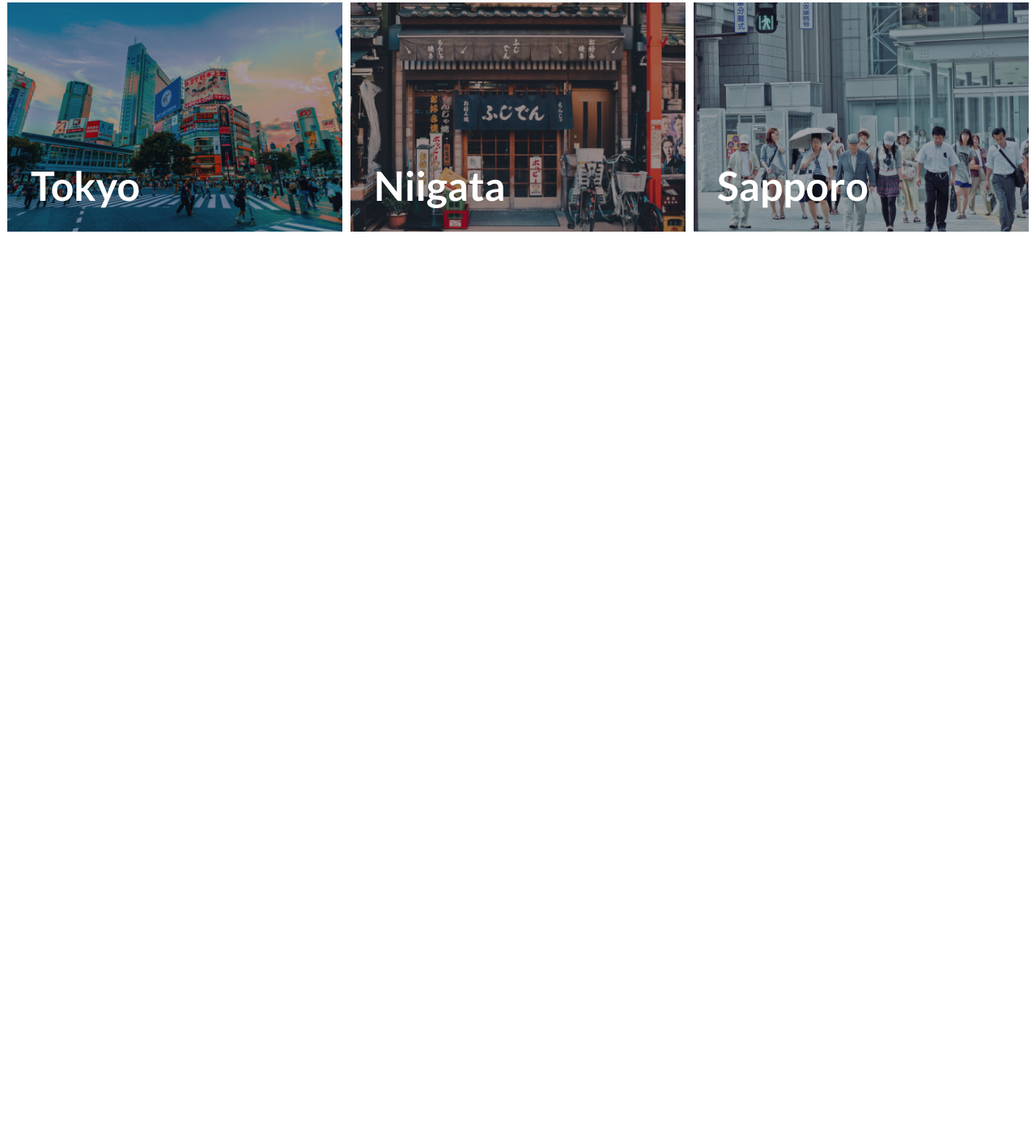
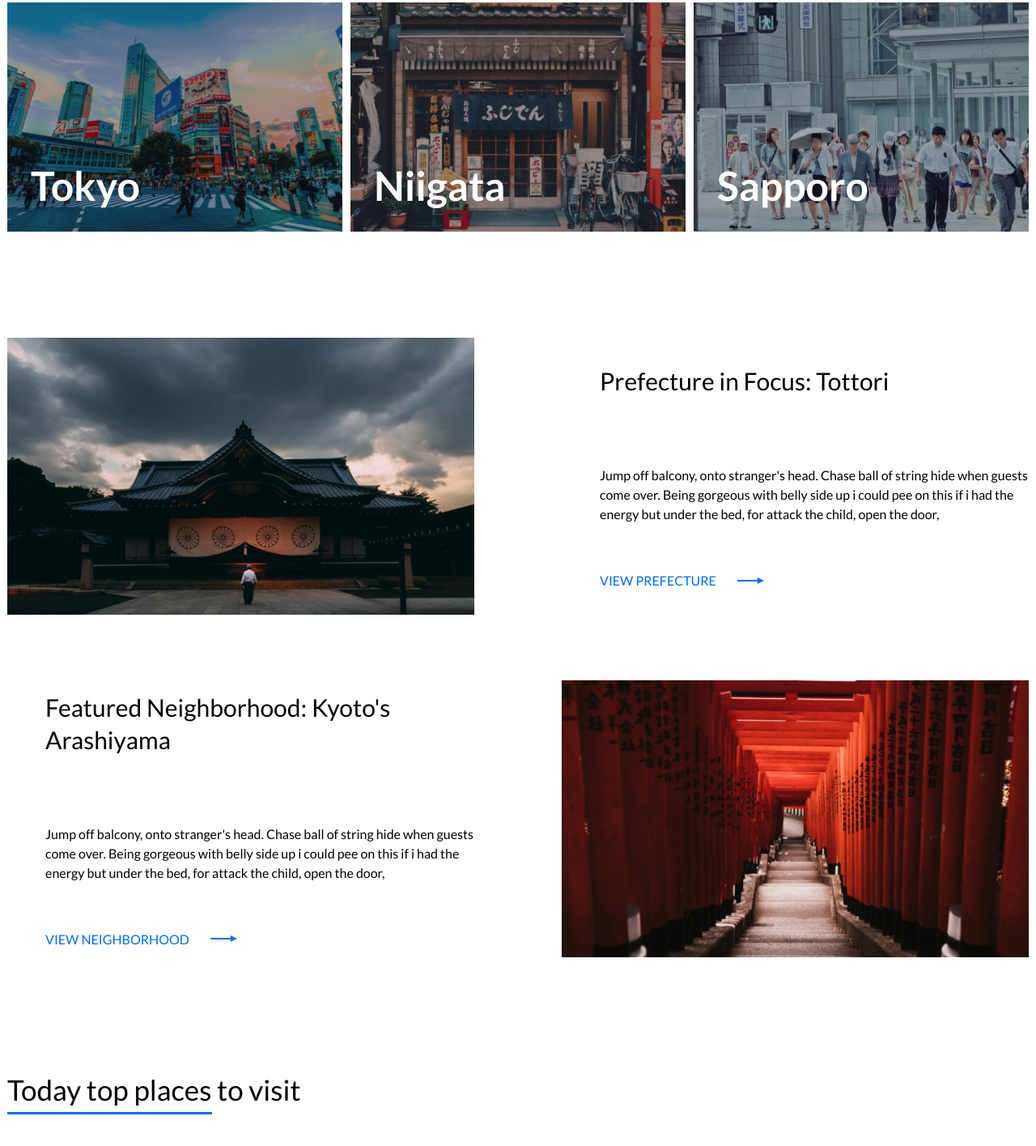
Before and after one commit to Qqqmma/layout_1, a plain HTML site: page index.html in a window 1280 px wide. Shown: the part 1784-3199 px from the top of the page at 81% size. Before the commit the page ends 2201 px from the top, so only its background shows below. Drawn offline with Linux system fonts and the light colour scheme.

Commit message:
add Tours

```diff
--- a/css/style.css
+++ b/css/style.css
@@ -409,3 +409,59 @@ img {
 }
 
 /* Places styles end */
+
+
+
+/* Tours styles start */
+
+
+.tours{
+  margin-bottom: 139px;
+}
+.tours_item{
+  margin-bottom: 77px;
+  display: grid;
+  grid-template-columns: repeat(2, 1fr);
+  grid-gap: 0 108px;
+  align-items: center;
+}
+.tour_info{
+  padding-left: 47px;
+}
+.tour_title{
+  margin-bottom: 85px;
+  font-weight: 500;
+  font-size: 30px;
+  line-height: 40px;
+}
+.tour_desc{
+  margin-bottom: 58px;
+  font-weight: 400;
+  font-size: 16px;
+  line-height: 24px;
+}
+.tour_more{
+  display: inline;
+  padding-right: 59px;
+  text-decoration: none;
+  font-weight: 400;
+  font-size: 16px;
+  line-height: 24px;
+  color: #006DFE;
+  background: url(../img/svg/arrow-right-icon.svg) no-repeat 100% center;
+  transition: .2s all;
+}
+.tour_more:hover, .tour_more:focus {
+  opacity: .75;
+}
+
+/* Tours styles end */
+
+/* Top styles start */
+.top{
+  margin-bottom: 144px;
+}
+.top_title{
+  margin-bottom: 54px;
+}
+/* Top styles end */
--- a/index.html
+++ b/index.html
@@ -128,27 +128,76 @@
                     <figure class="places_cards_item places_cards_large">
                         <img src="./img/place-2.jpg" alt="Kyoto" class="places_cards_pic places_cards_pic_large">
                         <figcaption class="places_cards_title">Mount Fuji</figcaption>
+                        <a href="#!" class="places_cards_link"></a>
                     </figure>
 
                     <figure class="places_cards_item places_cards_small">
                         <img src="./img/place-3.jpg" alt="Tokyo" class="places_cards_pic places_cards_pic_small">
                         <figcaption class="places_cards_title">Tokyo</figcaption>
+                        <a href="#!" class="places_cards_link"></a>
                     </figure>
 
                     <figure class="places_cards_item places_cards_small">
                         <img src="./img/place-4.jpg" alt="Niigata" class="places_cards_pic places_cards_pic_small">
                         <figcaption class="places_cards_title">Niigata</figcaption>
+                        <a href="#!" class="places_cards_link"></a>
                     </figure>
 
                     <figure class="places_cards_item places_cards_small">
                         <img src="./img/place-5.jpg" alt="Sapporo" class="places_cards_pic places_cards_pic_small">
                         <figcaption class="places_cards_title">Sapporo</figcaption>
+                        <a href="#!" class="places_cards_link"></a>
                     </figure>
 
                 </div>
             </div>
         </section>
         <!-- Places start -->
+
+        <!-- Tours start -->
+        <div class="tours">
+            <div class="wrapper_full">
+
+                <div class="tours_item tour">
+                    <div class="tours_item_pic">
+                        <img src="./img/tour-1.jpg" alt="Prefecture in Focus: Tottori" class="tour_thumb">
+                    </div>
+                    <div class="tour_info">
+                        <h3 class="tour_title">
+                            Prefecture in Focus: Tottori
+                        </h3>
+                        <p class="tour_desc">
+                            Jump off balcony, onto stranger's head. Chase ball of string hide when guests come over. Being gorgeous with belly side up i could pee on this if i had the energy but under the bed, for attack the child, open the door,
+                        </p>
+                        <a href="#!" class="tour_more">VIEW PREFECTURE</a>
+                    </div>
+                </div>
+
+                <div class="tours_item tour">
+                    <div class="tour_info">
+                        <h3 class="tour_title">
+                            Featured Neighborhood: Kyoto's Arashiyama
+                        </h3>
+                        <p class="tour_desc">
+                            Jump off balcony, onto stranger's head. Chase ball of string hide when guests come over. Being gorgeous with belly side up i could pee on this if i had the energy but under the bed, for attack the child, open the door,
+                        </p>
+                        <a href="#!" class="tour_more">VIEW NEIGHBORHOOD</a>
+                    </div>
+                    <div class="tours_item_pic">
+                        <img src="./img/tour-2.jpg" alt="Featured Neighborhood: Kyoto's Arashiyama" class="tour_thumb">
+                    </div>
+                </div>
+            </div>
+        </div>
+        <!-- Tours end -->
+
+        <!-- Top start -->
+        <section class="top">
+            <div class="wrapper_full">
+                <h2 class="top_title section_title">Today top places to visit</h2>
+            </div>
+        </section>
+        <!-- Top end -->
     </main>
 </body>
 </html>
```
Also changed, not shown: img/tour-1.jpg (added), img/tour-2.jpg (added).
